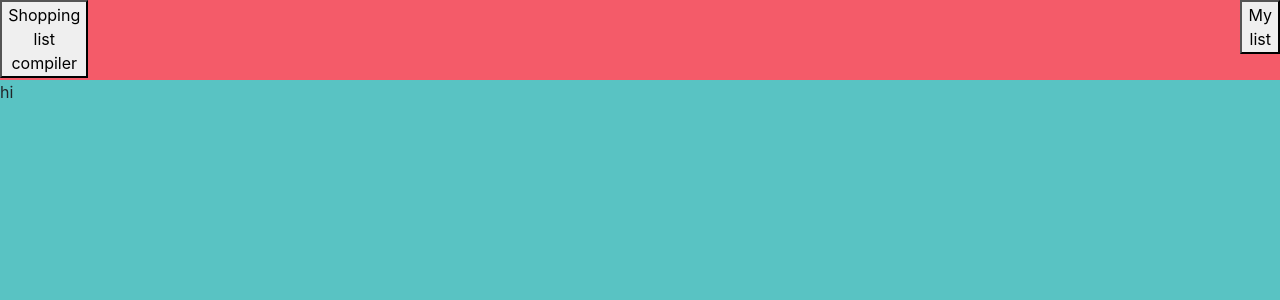
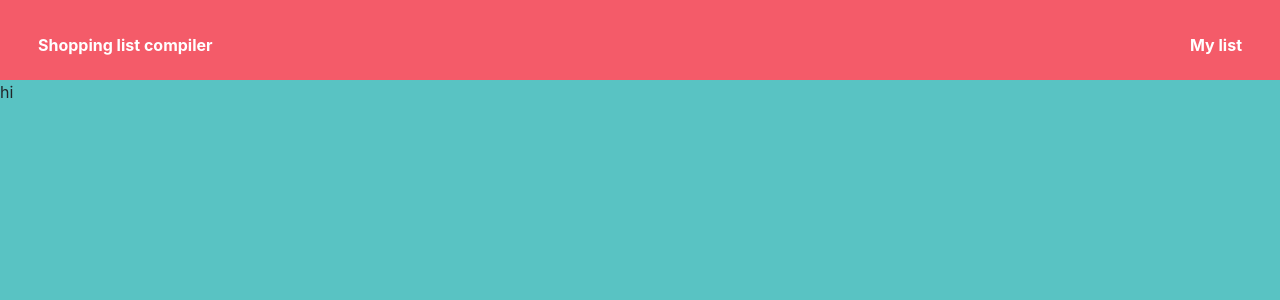
Before and after one commit to fafnirZ/monkeywork, a React (Create React App) app in the folder frontend/: page / in a window 1280 px wide. Shown: the top 300 px of the page. Built offline with nearby package versions, Linux system fonts and the light colour scheme.

Commit message:
nav bar complete

```diff
--- a/frontend/src/App.js
+++ b/frontend/src/App.js
@@ -8,11 +8,11 @@ import { ViewContext } from './components/GlobalContexts/viewContext';
 function App() {
   const [view, setView] = React.useState('personalise');
 
-  const toggleView = (currentView) => {
-    if (currentView === "Shopping list compiler") {
+  const toggleView = (selectedView) => {
+    if (selectedView === "Shopping list compiler") {
       setView('search');
     }
-    else if (currentView === "My list") {
+    else if (selectedView === "My list") {
       setView('personalise');
     }
 
--- a/frontend/src/components/Nav/nav.css
+++ b/frontend/src/components/Nav/nav.css
@@ -1,11 +1,15 @@
 .nav-container {
     height: 10vh;
+    width: 100%;
     display:flex;
-    flex-direction: row;
-    grid-gap: 90vw;
+    justify-content: space-between;
+    padding: 2em;
 }
 
 .nav-button-container > button {
-    display:flex;
-    flex-direction: row;
+    background: #F45B69;
+    border: 0px;
+    color: white;
+    white-space: nowrap;
+
 }
--- a/frontend/src/components/Nav/nav.jsx
+++ b/frontend/src/components/Nav/nav.jsx
@@ -6,13 +6,15 @@ export function Nav(props) {
     const view = React.useContext(ViewContext);
     return(
         <div className="nav-container">
-            {buttons.map((i)=>{
+            {buttons.map((element)=>{
                 return (
                     <div className="nav-button-container">
                         <button onClick={(e)=> {
                             view.toggleView(e.currentTarget.innerText);
                         }}>
-                            {i}
+                            <b>
+                                {element}
+                            </b>
                         </button>
                     </div>
                 )
```
